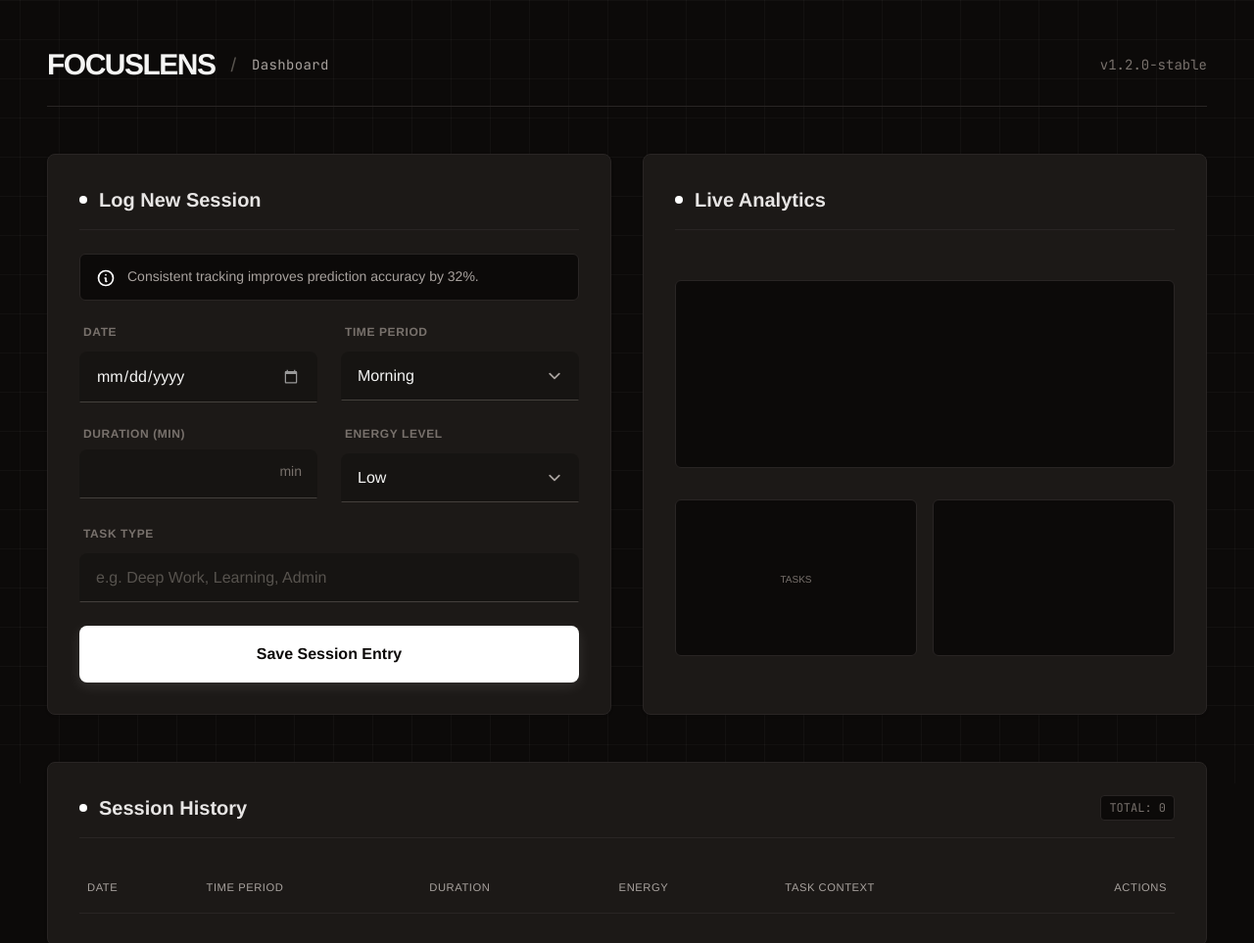
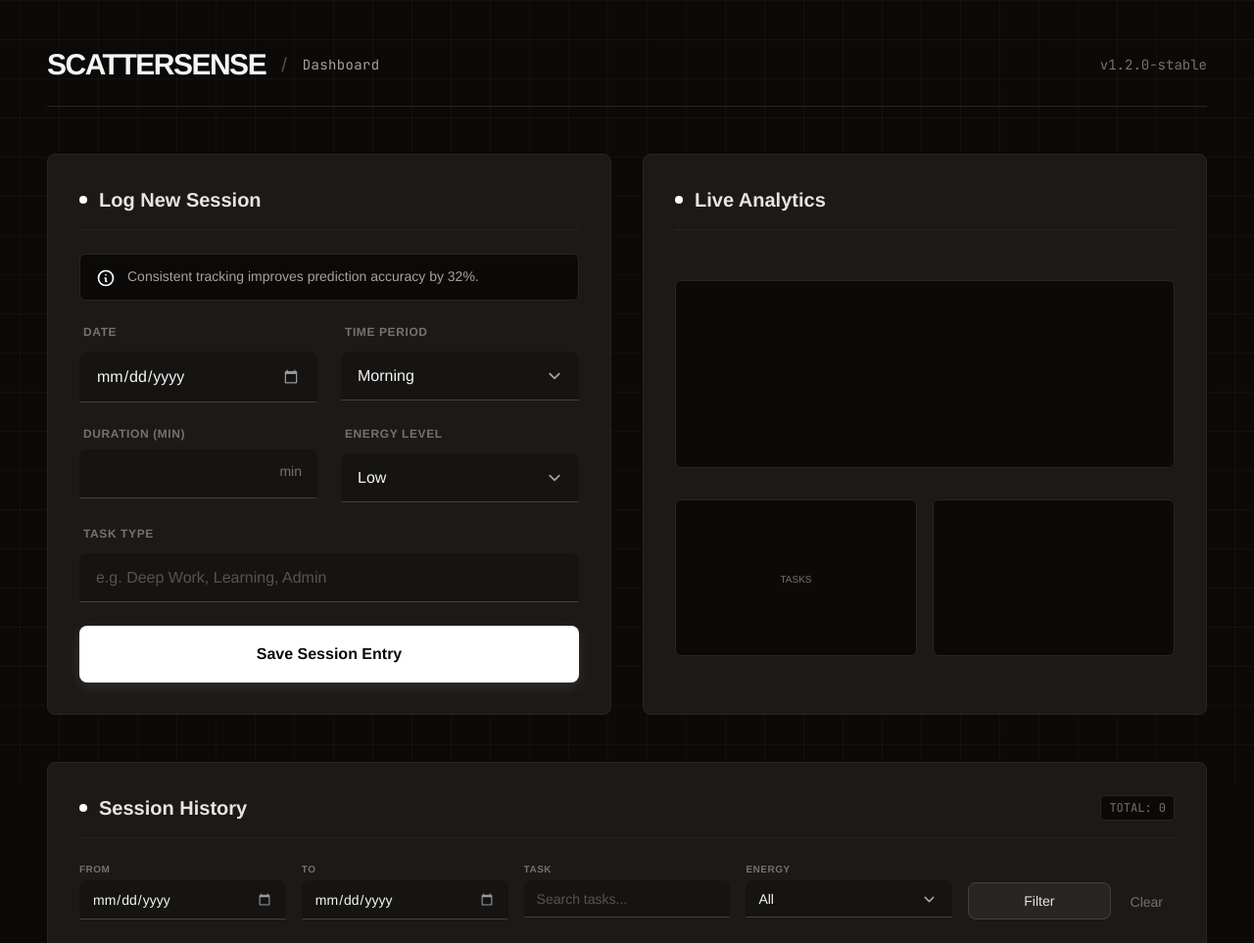
Before and after one commit to whoisZeniX/ScatterSense, a Flask app: page /dashboard in a window 1280 px wide. Shown: the top 963 px of the page at 98% size. Run offline with Flask 3, Linux system fonts and the light colour scheme; data that the repository does not hold is empty; a map, chart or similar area stays blank; some libraries are stand-ins or nearby versions.

Commit message:
Add session filtering by date range, task type, and energy level
Implemented a dynamic query builder in the database layer that constructs filtered SQL queries# Please enter the commit message for your changes. Lines starting

```diff
--- a/app.py
+++ b/app.py
@@ -1,6 +1,6 @@
 from flask import Flask, render_template, request, redirect, jsonify
 
-from database import initialize_database, insert_session, fetch_sessions, delete_session
+from database import initialize_database, insert_session, fetch_sessions, fetch_filtered_sessions, delete_session
 from utils.analysis import analyze_sessions
 
 app = Flask(__name__)
@@ -26,9 +26,22 @@ def dashboard():
         handle_submission()
         return redirect("/dashboard")
 
-    sessions = fetch_sessions()
+    date_from = request.args.get("date_from")
+    date_to = request.args.get("date_to")
+    task_search = request.args.get("task_search")
+    energy_filter = request.args.get("energy_filter")
+
+    has_filters = any([date_from, date_to, task_search, energy_filter])
+
+    if has_filters:
+        sessions = fetch_filtered_sessions(date_from, date_to, task_search, energy_filter)
+    else:
+        sessions = fetch_sessions()
+
     insights = analyze_sessions(sessions)
-    return render_template("dashboard.html", sessions=sessions, insights=insights)
+    return render_template("dashboard.html", sessions=sessions, insights=insights,
+                           date_from=date_from or "", date_to=date_to or "",
+                           task_search=task_search or "", energy_filter=energy_filter or "")
 
 @app.route("/delete/<int:session_id>", methods=["POST"])
 def remove_session(session_id):
--- a/database.py
+++ b/database.py
@@ -32,6 +32,31 @@ def fetch_sessions():
     connection.close()
     return rows
 
+def fetch_filtered_sessions(date_from=None, date_to=None, task_search=None, energy_filter=None):
+    connection = get_connection()
+    cursor = connection.cursor()
+    query = "SELECT id, session_date, time_period, duration, energy_level, task_type FROM sessions WHERE 1=1"
+    params = []
+
+    if date_from:
+        query += " AND session_date >= ?"
+        params.append(date_from)
+    if date_to:
+        query += " AND session_date <= ?"
+        params.append(date_to)
+    if task_search:
+        query += " AND task_type LIKE ?"
+        params.append(f"%{task_search}%")
+    if energy_filter:
+        query += " AND energy_level = ?"
+        params.append(energy_filter)
+
+    query += " ORDER BY id DESC"
+    cursor.execute(query, params)
+    rows = cursor.fetchall()
+    connection.close()
+    return rows
+
 def delete_session(session_id):
     connection = get_connection()
     cursor = connection.cursor()
--- a/templates/dashboard.html
+++ b/templates/dashboard.html
@@ -3,7 +3,7 @@
 
 <head>
     <meta charset="UTF-8">
-    <title>FocusLens</title>
+    <title>ScatterSense</title>
     <link rel="stylesheet" href="/static/css/styles.css">
     <script src="https://cdn.tailwindcss.com"></script>
     <script src="https://cdn.jsdelivr.net/npm/chart.js"></script>
@@ -37,7 +37,7 @@
                 <a href="/" class="group">
                     <h1
                         class="text-3xl font-extrabold text-stone-100 tracking-tighter uppercase group-hover:text-white transition-colors">
-                        FocusLens
+                        ScatterSense
                     </h1>
                 </a>
                 <span class="text-stone-600 text-xl font-light">/</span>
@@ -164,6 +164,44 @@
                     {{ sessions|length }}</span>
             </div>
 
+            <form method="get" action="/dashboard" class="grid grid-cols-2 md:grid-cols-5 gap-4 mb-6">
+                <div>
+                    <label class="block text-[10px] font-semibold text-stone-500 uppercase tracking-wider mb-1">From</label>
+                    <input type="date" name="date_from" value="{{ date_from }}"
+                        class="w-full px-3 py-2 bg-stone-900/30 border border-transparent border-b-stone-700 rounded-t-lg text-stone-100 text-sm focus:outline-none focus:border-b-white transition-all duration-300">
+                </div>
+                <div>
+                    <label class="block text-[10px] font-semibold text-stone-500 uppercase tracking-wider mb-1">To</label>
+                    <input type="date" name="date_to" value="{{ date_to }}"
+                        class="w-full px-3 py-2 bg-stone-900/30 border border-transparent border-b-stone-700 rounded-t-lg text-stone-100 text-sm focus:outline-none focus:border-b-white transition-all duration-300">
+                </div>
+                <div>
+                    <label class="block text-[10px] font-semibold text-stone-500 uppercase tracking-wider mb-1">Task</label>
+                    <input type="text" name="task_search" value="{{ task_search }}" placeholder="Search tasks..."
+                        class="w-full px-3 py-2 bg-stone-900/30 border border-transparent border-b-stone-700 rounded-t-lg text-stone-100 text-sm placeholder-stone-600 focus:outline-none focus:border-b-white transition-all duration-300">
+                </div>
+                <div>
+                    <label class="block text-[10px] font-semibold text-stone-500 uppercase tracking-wider mb-1">Energy</label>
+                    <select name="energy_filter"
+                        class="w-full px-3 py-2 bg-stone-900/30 border border-transparent border-b-stone-700 rounded-t-lg text-stone-100 text-sm focus:outline-none focus:border-b-white transition-all duration-300 appearance-none">
+                        <option value="">All</option>
+                        <option value="low" {% if energy_filter == 'low' %}selected{% endif %}>Low</option>
+                        <option value="medium" {% if energy_filter == 'medium' %}selected{% endif %}>Medium</option>
+                        <option value="high" {% if energy_filter == 'high' %}selected{% endif %}>High</option>
+                    </select>
+                </div>
+                <div class="flex items-end gap-2">
+                    <button type="submit"
+                        class="flex-1 px-4 py-2 bg-stone-800 hover:bg-stone-700 text-stone-200 text-sm font-medium rounded-lg transition-colors border border-stone-700">
+                        Filter
+                    </button>
+                    <a href="/dashboard"
+                        class="px-3 py-2 text-stone-500 hover:text-stone-300 text-sm transition-colors">
+                        Clear
+                    </a>
+                </div>
+            </form>
+
             <div class="overflow-x-auto">
                 <table class="w-full text-sm">
                     <thead>
```
